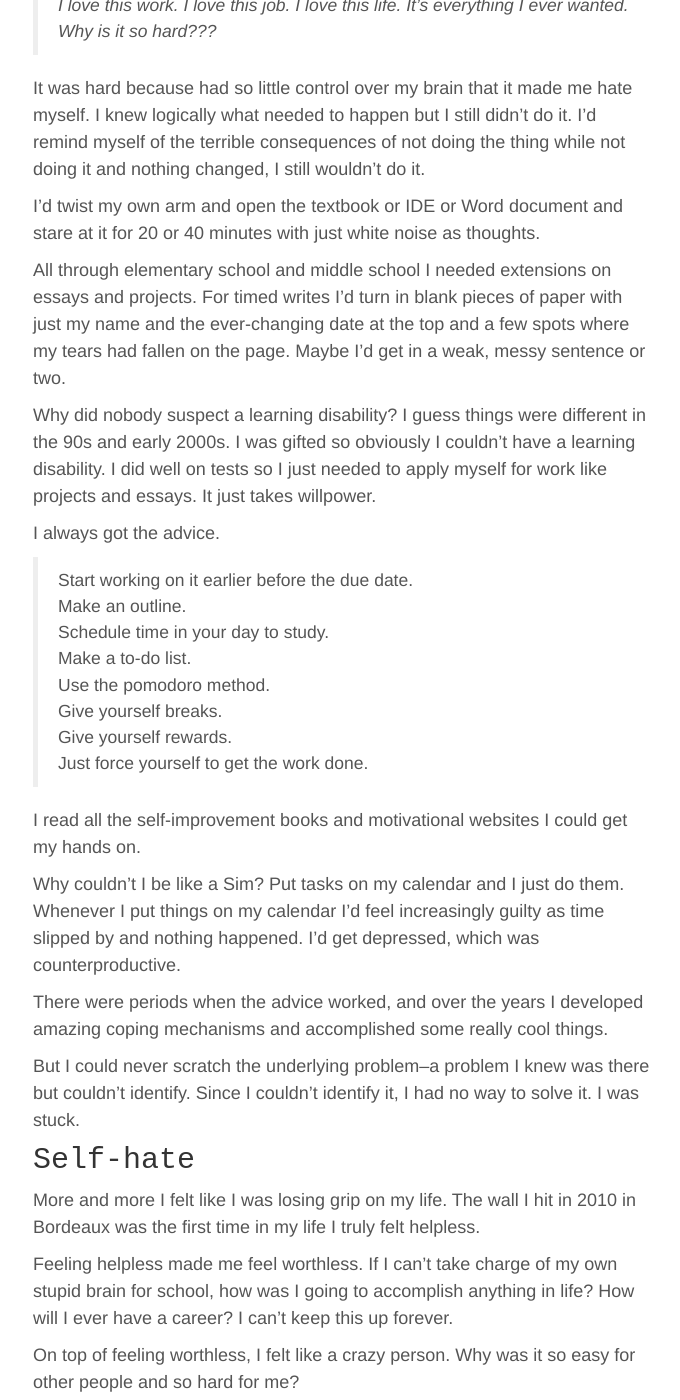
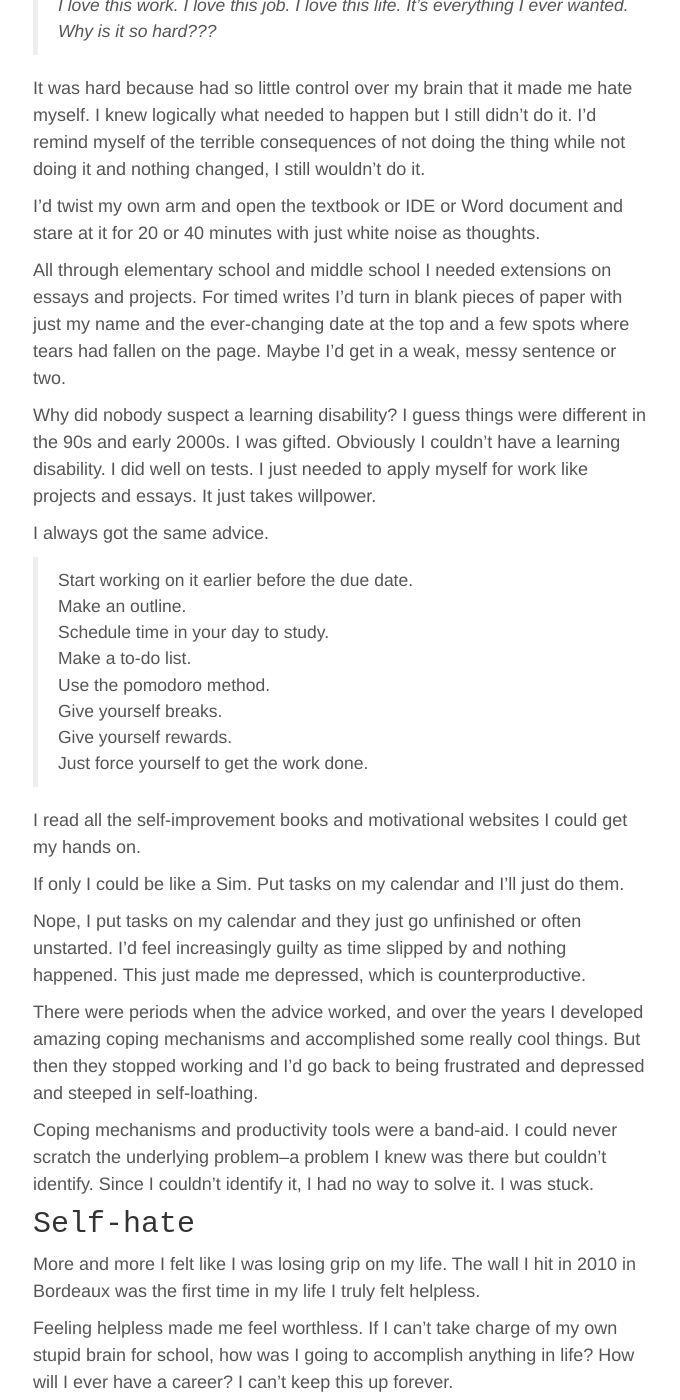
Before and after one commit to shelbyspees/speesblog, a Jekyll site: the page built from _posts/2016-06-24-adhd-treatment.md, in a window 1280 px wide and 1400 px high, scrolled down 2389 px. Shown: the whole window, without its empty margins (137-817 px from the left). Built offline with Jekyll 4.4.1, drawn with Linux system fonts in a browser that asks for light colours; nearby versions of some CDN libraries; some of the changed text lies outside the part shown.

Commit message:
Update post

```diff
--- a/_posts/2016-06-24-adhd-treatment.md
+++ b/_posts/2016-06-24-adhd-treatment.md
@@ -53,7 +53,7 @@ The world told me I wasn't applying myself. I felt lazy and stupid and stuck.
 
 ## History lesson
 
-It turns out that I'm not lazy. I'm not stupid. Again--I remind myself)--my brain is *different*.
+It turns out that I'm not lazy. I'm not stupid. Again--I remind myself--my brain is *different*.
 
 My irresponsible shopping, eating, TV watching, and other compulsive habits were a reaction. I was being actively self-destructive in response to a lifetime of feeling lazy and stupid and stuck.
 
@@ -72,11 +72,11 @@ It was hard because had so little control over my brain that it made me hate mys
 
 I'd twist my own arm and open the textbook or IDE or Word document and stare at it for 20 or 40 minutes with just white noise as thoughts.
 
-All through elementary school and middle school I needed extensions on essays and projects. For timed writes I'd turn in blank pieces of paper with just my name and the ever-changing date at the top and a few spots where my tears had fallen on the page. Maybe I'd get in a weak, messy sentence or two.
+All through elementary school and middle school I needed extensions on essays and projects. For timed writes I'd turn in blank pieces of paper with just my name and the ever-changing date at the top and a few spots where tears had fallen on the page. Maybe I'd get in a weak, messy sentence or two.
 
-Why did nobody suspect a learning disability? I guess things were different in the 90s and early 2000s. I was gifted so obviously I couldn't have a learning disability. I did well on tests so I just needed to apply myself for work like projects and essays. It just takes willpower.
+Why did nobody suspect a learning disability? I guess things were different in the 90s and early 2000s. I was gifted. Obviously I couldn't have a learning disability. I did well on tests. I just needed to apply myself for work like projects and essays. It just takes willpower.
 
-I always got the advice.
+I always got the same advice.
 
 > Start working on it earlier before the due date.
 > Make an outline.
@@ -89,11 +89,13 @@ I always got the advice.
 
 I read all the self-improvement books and motivational websites I could get my hands on.
 
-Why couldn't I be like a Sim? Put tasks on my calendar and I just do them. Whenever I put things on my calendar I'd feel increasingly guilty as time slipped by and nothing happened. I'd get depressed, which was counterproductive.
+If only I could be like a Sim. Put tasks on my calendar and I'll just do them.
 
-There were periods when the advice worked, and over the years I developed amazing coping mechanisms and accomplished some really cool things.
+Nope, I put tasks on my calendar and they just go unfinished or often unstarted. I'd feel increasingly guilty as time slipped by and nothing happened. This just made me depressed, which is counterproductive.
 
-But I could never scratch the underlying problem--a problem I knew was there but couldn't identify. Since I couldn't identify it, I had no way to solve it. I was stuck.
+There were periods when the advice worked, and over the years I developed amazing coping mechanisms and accomplished some really cool things. But then they stopped working and I'd go back to being frustrated and depressed and steeped in self-loathing.
+
+Coping mechanisms and productivity tools were a band-aid. I could never scratch the underlying problem--a problem I knew was there but couldn't identify. Since I couldn't identify it, I had no way to solve it. I was stuck.
 
 ## Self-hate
 
```
